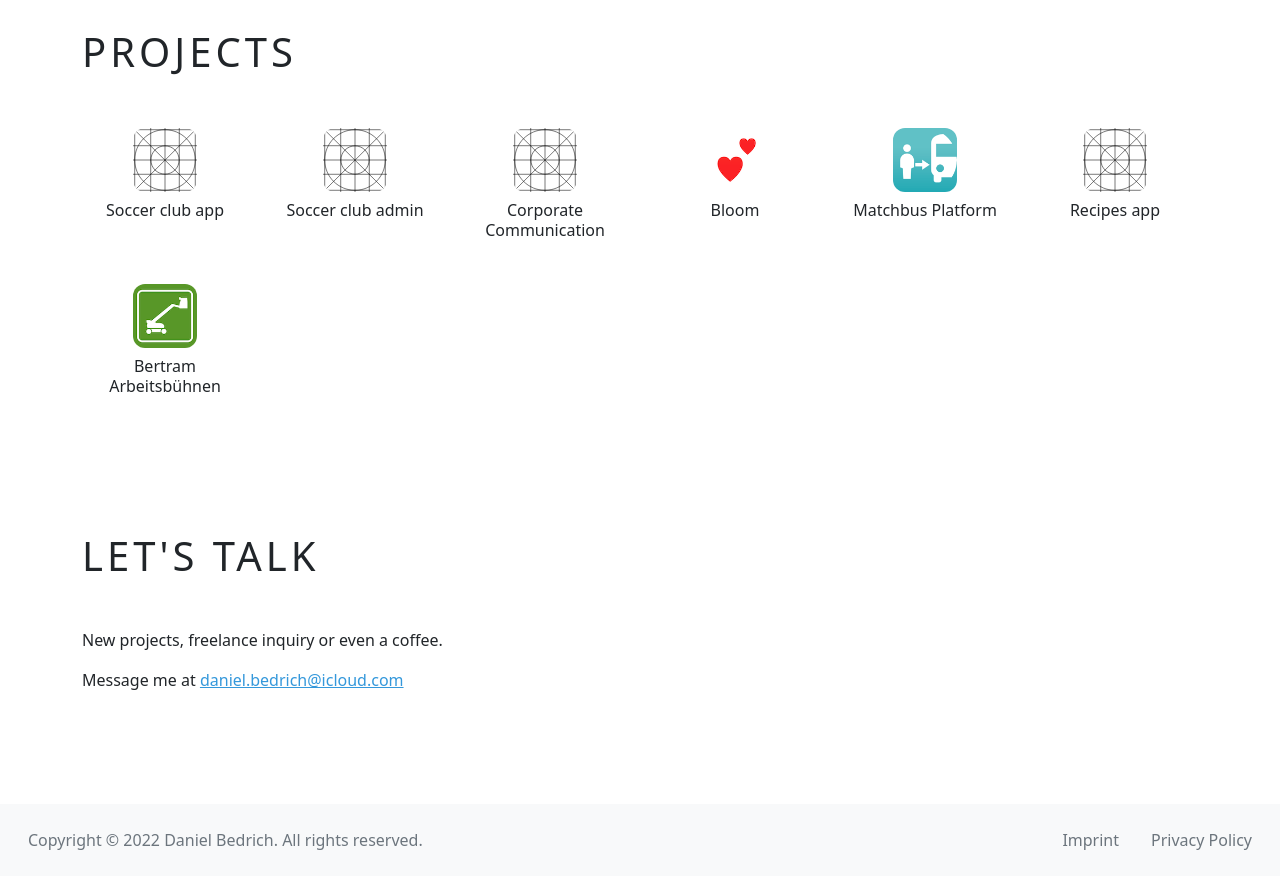
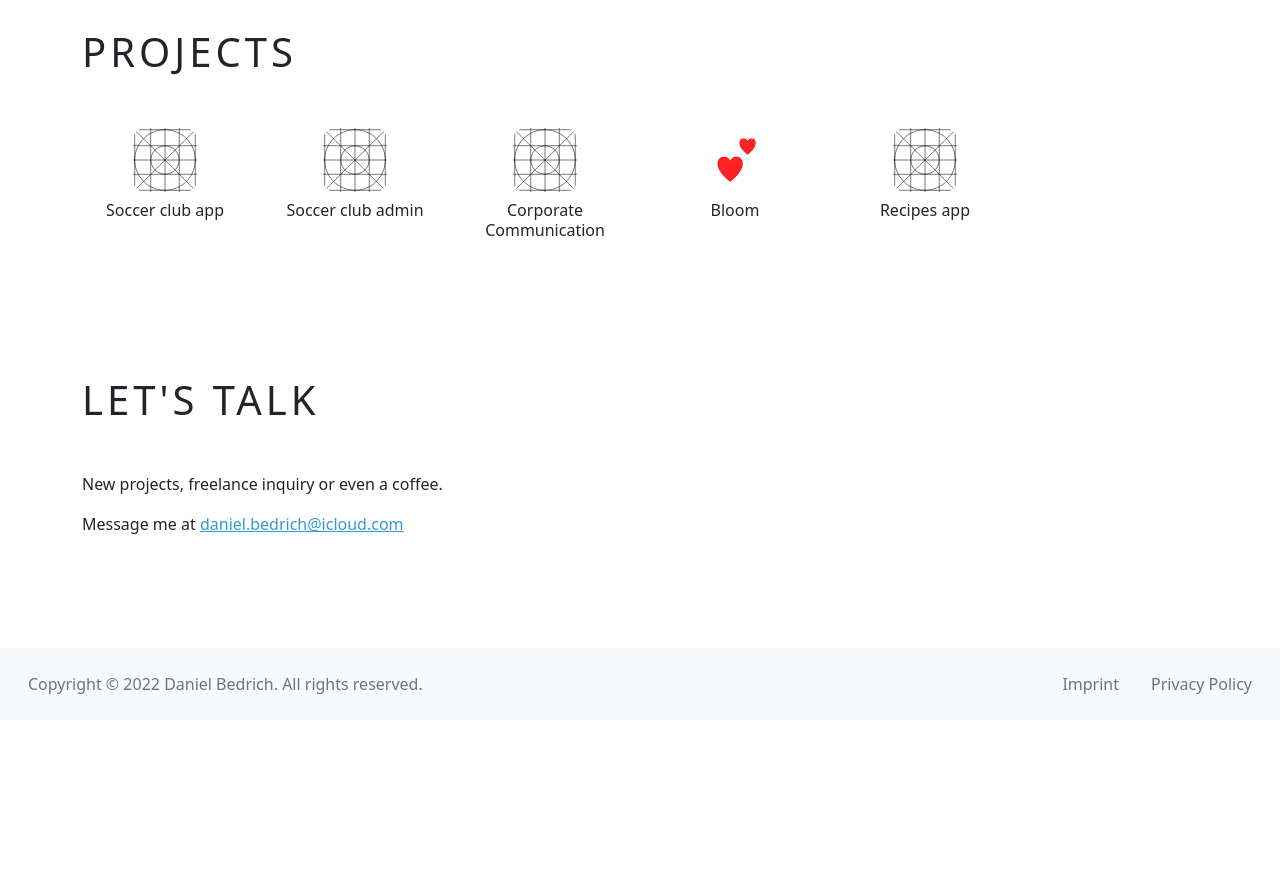
Before and after one commit to Hebrasco/hebrasco.github.io, a React (Create React App) app: page /#/ in a window 1280 px wide. Shown: the part 1640-2516 px from the top of the page. After the commit the page ends 2360 px from the top, so only its background shows below. Built offline with nearby package versions, Linux system fonts and the light colour scheme.

Commit message:
Update projects

```diff
--- a/src/constants/Applications.ts
+++ b/src/constants/Applications.ts
@@ -5,12 +5,6 @@ export const APPLICATIONS = {
   xcode: new Application('Xcode', BADGE_VARIANTS.primary),
   gitTower: new Application('GitTower', BADGE_VARIANTS.primary),
   gitHub: new Application('GitHub', BADGE_VARIANTS.primary),
-  gitLab: new Application('GitLab', BADGE_VARIANTS.secondary),
-  androidStudio: new Application('Android Studio', BADGE_VARIANTS.secondary),
-  intellijIdea: new Application('IntelliJ IDEA', BADGE_VARIANTS.secondary),
   vsCode: new Application('VS Code', BADGE_VARIANTS.success),
   vs: new Application('Visual Studio', BADGE_VARIANTS.dark),
-  unity: new Application('Unity', BADGE_VARIANTS.dark),
-  threeDsMax: new Application('3DS Max', BADGE_VARIANTS.warning),
-  maya: new Application('Maya', BADGE_VARIANTS.warning),
 }
--- a/src/constants/Frameworks.ts
+++ b/src/constants/Frameworks.ts
@@ -15,8 +15,6 @@ export const FRAMEWORKS = {
     coreData: new Framework('Core Data', BADGE_VARIANTS.primary),
   },
 
-  android: { android: new Framework('Android', BADGE_VARIANTS.secondary) },
-
   crossPlatform: {
     reactNative: new Framework('React Native', BADGE_VARIANTS.success),
   },
--- a/src/constants/Languages.ts
+++ b/src/constants/Languages.ts
@@ -3,12 +3,10 @@ import Language from 'models/LanguageModel'
 
 export const LANGUAGES = {
   swift: new Language('Swift', BADGE_VARIANTS.primary),
-  java: new Language('Java', BADGE_VARIANTS.secondary),
   cSharp: new Language('C#', BADGE_VARIANTS.dark),
   typeScript: new Language('TypeScript', BADGE_VARIANTS.success),
   javaScript: new Language('JavaScript', BADGE_VARIANTS.success),
   html: new Language('HTML', BADGE_VARIANTS.success),
   css: new Language('CSS', BADGE_VARIANTS.success),
   json: new Language('JSON', BADGE_VARIANTS.primary),
-  xml: new Language('XML', BADGE_VARIANTS.dark),
 }
--- a/src/constants/Projects.ts
+++ b/src/constants/Projects.ts
@@ -1,11 +1,6 @@
 import { LANGUAGES } from './Languages'
 import { FRAMEWORKS } from './Frameworks'
-import { APPLICATIONS } from './Applications'
 import BlankIcon from 'assets/icons/blank_icon.svg'
-import TankVRLogo from 'assets/icons/app/tankvr.jpg'
-import BertramArbeitsbuehnenLogo from 'assets/icons/app/bertram_arbeitsuehnen.png'
-import RelictusIcon from 'assets/icons/app/relictus.png'
-import MatchbusLogo from 'assets/icons/app/matchbus.png'
 import BloomCouplesAppIcon from 'assets/icons/app/bloom_couples_app.png'
 import Project from 'models/ProjectModel'
 
@@ -74,21 +69,6 @@ export const PROJECTS: Project[] = [
   new Project(
     false,
     null,
-    'Matchbus Platform',
-    MatchbusLogo,
-    'Matchbus is a platform where bus operators and advertisers can register. Schools, daycare centers, companies, etc. can submit a rental bus request and see the status of many buses (empty, emergency, empty run). With the help of Matchbus, these vacancies and empty runs are to be provided with passengers.',
-    [
-      'Development of the DSGVO Cookie Banner',
-      'Implementation of Google Analytics',
-      'Implementation of rich text editor',
-    ],
-    [LANGUAGES.typeScript, LANGUAGES.html, LANGUAGES.css],
-    [FRAMEWORKS.web.react, FRAMEWORKS.web.reactRedux],
-    'https://matchbus.tours'
-  ),
-  new Project(
-    false,
-    null,
     'Recipes app',
     BlankIcon,
     `With his recipe app, you're able to create meal plans. There's a huge selection of recipes build in to choose from. Further, the ingredients can be exactly calculated based on the amount of people and can be added to a shopping list.`,
@@ -102,25 +82,4 @@ export const PROJECTS: Project[] = [
     [FRAMEWORKS.ios.ios, FRAMEWORKS.ios.swiftUI, FRAMEWORKS.ios.coreData],
     'https://github.com/Hebrasco/recipe_app'
   ),
-  new Project(
-    false,
-    null,
-    'Bertram Arbeitsbühnen',
-    BertramArbeitsbuehnenLogo,
-    'App for renting working platforms. Work platforms can be rented and also returned after the rental period. Another component of the app is the creation and management of construction sites. Here, working platforms are assigned and can all be rented and managed together.',
-    [
-      'New development of the app with React-Native',
-      'Implementation of the user interface',
-      'Loading machine data from an API',
-      'Sending emails with images and PDFs attached',
-    ],
-    [LANGUAGES.javaScript, LANGUAGES.xml],
-    [
-      FRAMEWORKS.ios.ios,
-      FRAMEWORKS.android.android,
-      FRAMEWORKS.crossPlatform.reactNative,
-      FRAMEWORKS.web.reactRedux,
-    ],
-    'https://apps.apple.com/app/bertram-arbeitsbühnen/id475344882'
-  ),
 ]
```
Also changed, not shown: src/assets/icons/app/bertram_arbeitsuehnen.png (deleted), src/assets/icons/app/matchbus.png (deleted).
